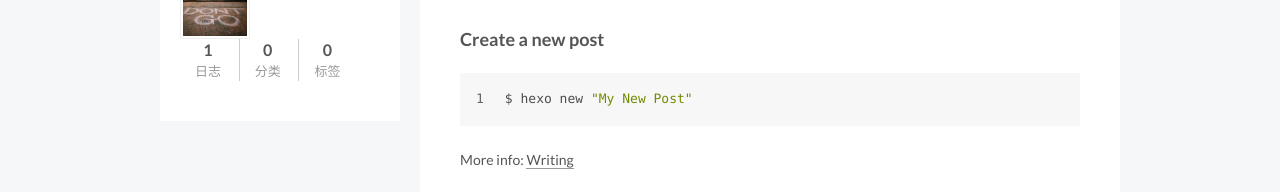
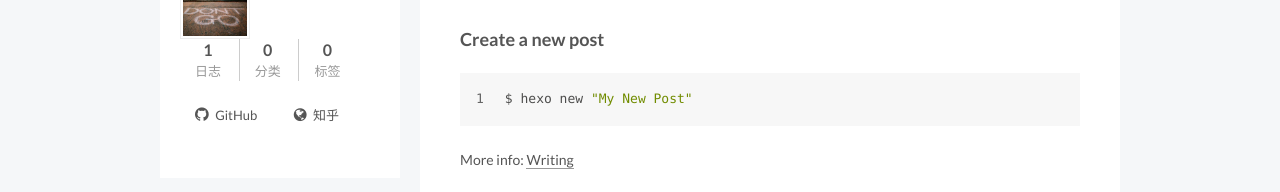
Before and after one commit to zhangcunxin/zhangcunxin.github.io, a plain HTML site: page 2016/01/18/hello-world/index.html in a window 1280 px wide. Both pictures are taken after a click on the item "站点概览". Shown: the part 334-526 px from the top of the page. Drawn offline with Linux system fonts and the light colour scheme; a script that the page names is missing.

Commit message:
Site updated: 2016-01-19 09:49:50

```diff
--- a/2016/01/18/hello-world/index.html
+++ b/2016/01/18/hello-world/index.html
@@ -371,6 +371,24 @@
 
         <div class="links-of-author motion-element">
 
+
+              <span class="links-of-author-item">
+                <a href="https://github.com/zhangcunxin" target="_blank">
+
+                    <i class="fa fa-github"></i> GitHub
+
+                </a>
+              </span>
+
+              <span class="links-of-author-item">
+                <a href="https://www.zhihu.com/people/zhang-cun-xin-5" target="_blank">
+
+                    <i class="fa fa-globe"></i> 知乎
+
+                </a>
+              </span>
+
+
         </div>
 
 
--- a/css/main.css
+++ b/css/main.css
@@ -1544,7 +1544,7 @@
   width: 4px;
   height: 4px;
   border-radius: 50%;
-  background: #a170d4;
+  background: #ffd294;
 }
 .sidebar-nav {
   margin: 0 0 20px;
```
Also changed, not shown: archives/2016/01/index.html (+18 -0 lines), archives/2016/index.html (+18 -0 lines), archives/index.html (+18 -0 lines), categories/index.html (+18 -0 lines), index.html (+18 -0 lines), tags/index.html (+18 -0 lines).
